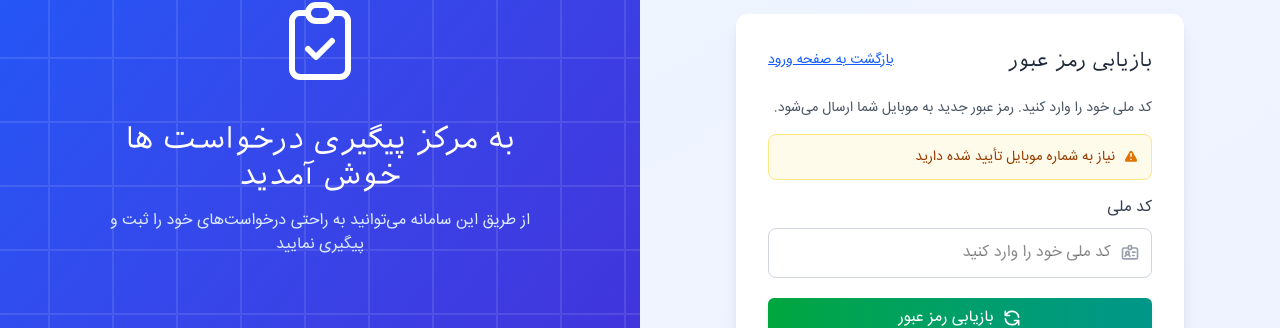
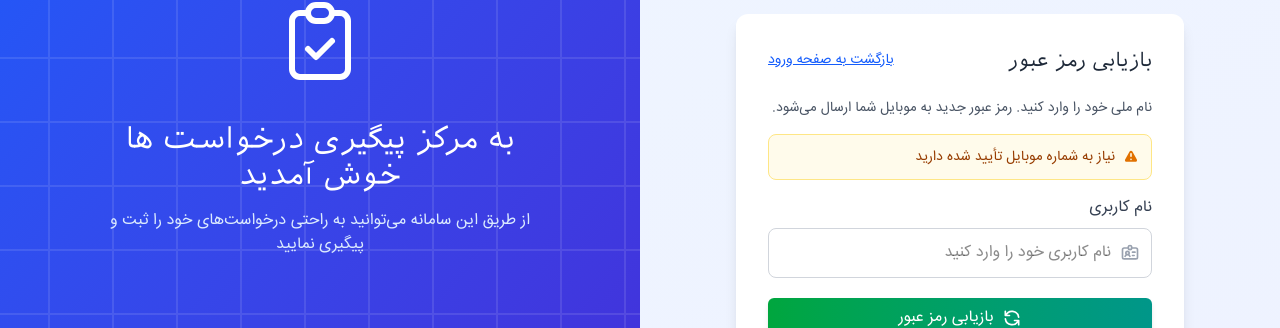
Before and after one commit to saeedjamali/ticket-sanjesh, a Next.js app: page /login in a window 1280 px wide. Both pictures are taken after a click on the button "فراموشی رمز عبور؟". Shown: the part 263-591 px from the top of the page. Built offline with nearby package versions, Linux system fonts and the light colour scheme; no server answers.

Commit message:
Version-1

```diff
--- a/src/components/auth/LoginForm.js
+++ b/src/components/auth/LoginForm.js
@@ -63,7 +63,7 @@ export default function LoginForm() {
   const handleForgotPassword = async (e) => {
     e.preventDefault();
     if (!forgotPasswordNationalId.trim()) {
-      setResetPasswordError("لطفاً کد ملی خود را وارد کنید");
+      setResetPasswordError("لطفاً نام کاربری خود را وارد کنید");
       return;
     }
 
@@ -167,7 +167,7 @@ export default function LoginForm() {
           </div>
 
           <p className="text-gray-600 mb-4 text-sm">
-            کد ملی خود را وارد کنید. رمز عبور جدید به موبایل شما ارسال می‌شود.
+            نام ملی خود را وارد کنید. رمز عبور جدید به موبایل شما ارسال می‌شود.
           </p>
 
           {/* راهنمای شماره موبایل */}
@@ -245,7 +245,7 @@ export default function LoginForm() {
                 htmlFor="forgotPasswordNationalId"
                 className="block text-gray-700 mb-2 font-medium"
               >
-                کد ملی
+                نام کاربری
               </label>
               <div className="relative">
                 <div className="absolute inset-y-0 right-0 flex items-center pr-3 pointer-events-none text-gray-400">
@@ -272,7 +272,7 @@ export default function LoginForm() {
                   disabled={resetPasswordLoading}
                   required
                   className="w-full px-4 py-3 pr-10 border border-gray-300 rounded-lg focus:outline-none focus:ring-2 focus:ring-blue-500 focus:border-blue-500 disabled:bg-gray-100 transition-colors text-right placeholder:text-right"
-                  placeholder="کد ملی خود را وارد کنید"
+                  placeholder="نام کاربری خود را وارد کنید"
                   dir="ltr"
                 />
               </div>
@@ -341,7 +341,7 @@ export default function LoginForm() {
               htmlFor="nationalId"
               className="block text-gray-700 mb-2 font-medium"
             >
-              کد ملی
+              نام کاربری
             </label>
             <div className="relative">
               <div className="absolute inset-y-0 right-0 flex items-center pr-3 pointer-events-none text-gray-400">
@@ -368,7 +368,7 @@ export default function LoginForm() {
                 disabled={loading}
                 required
                 className="w-full px-4 py-3 pr-10 border border-gray-300 rounded-lg focus:outline-none focus:ring-2 focus:ring-blue-500 focus:border-blue-500 disabled:bg-gray-100 transition-colors text-right placeholder:text-right"
-                placeholder="کد ملی خود را وارد کنید"
+                placeholder="نام کاربری خود را وارد کنید"
                 dir="ltr"
               />
             </div>
```
